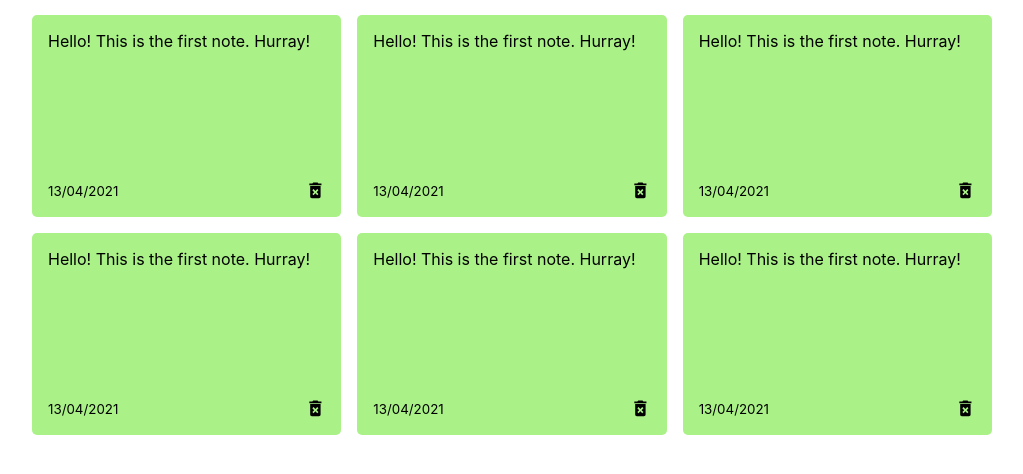
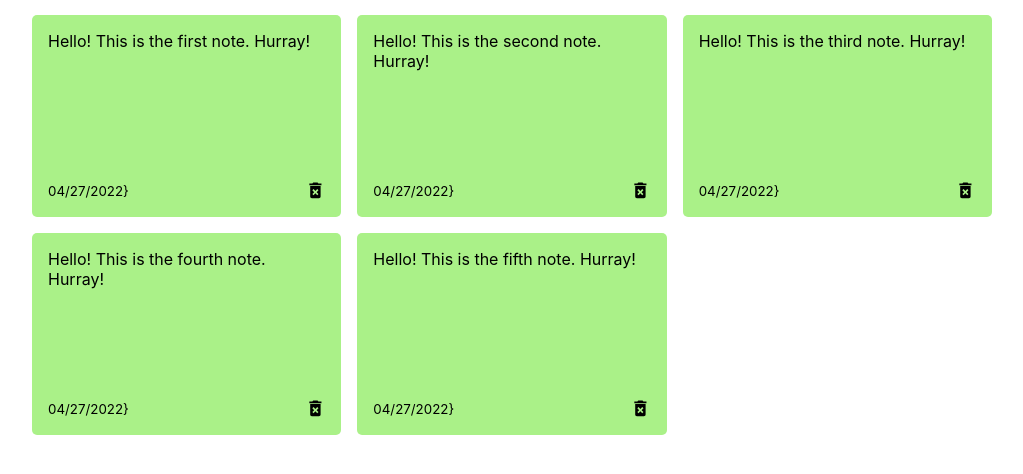
Before and after one commit to qgarcia95/quicknotes, a React (Create React App) app: page / in a window 1280 px wide. Shown: the top 474 px of the page, without its empty margins (128-1151 px from the left). Built offline with nearby package versions, Linux system fonts and the light colour scheme.

Commit message:
Changes for Issue 5

```diff
--- a/src/App.js
+++ b/src/App.js
@@ -1,9 +1,39 @@
 import NotesList from "./components/NotesList";
+import {useState} from "react";
+import {nanoid} from "nanoid";
 
 const App = () => {
+  const [notes, setNotes] = useState([
+    {
+    id: nanoid(),
+    text: "Hello! This is the first note. Hurray!",
+    date: "04/27/2022",
+    },
+    {
+      id: nanoid(),
+      text: "Hello! This is the second note. Hurray!",
+      date: "04/27/2022",
+    },
+    {
+      id: nanoid(),
+      text: "Hello! This is the third note. Hurray!",
+      date: "04/27/2022",
+    },
+    {
+      id: nanoid(),
+      text: "Hello! This is the fourth note. Hurray!",
+      date: "04/27/2022",
+    },
+    {
+      id: nanoid(),
+      text: "Hello! This is the fifth note. Hurray!",
+      date: "04/27/2022",
+    }
+  ]);
+
   return(
     <div className="container">
-      <NotesList/>
+      <NotesList notes={notes}/>
     </div>
   )
 }
--- a/src/components/Note.js
+++ b/src/components/Note.js
@@ -1,12 +1,12 @@
 import {MdDeleteForever} from 'react-icons/md'
 
-const Note = () => {
+const Note = ({id, text, date}) => {
     return(
         <div className="note">
-            <span>Hello! This is the first note. Hurray!</span>
+            <span>{text}</span>
             <div className="note-footer">
 
-                <small>13/04/2021</small>
+                <small>{date}}</small>
                 <MdDeleteForever className="delete-icon" size="1.3em"/>
             </div>
         </div>
--- a/src/components/NotesList.js
+++ b/src/components/NotesList.js
@@ -1,14 +1,11 @@
 
 import Note from "./Note";
-const NotesList = () => {
+const NotesList = ({notes}) => {
     return(
         <div className="notes-list">
-            <Note/>
-            <Note/>
-            <Note/>
-            <Note/>
-            <Note/>
-            <Note/>
+            {notes.map((note) => (
+                <Note id={note.id} text={note.text} date={note.date}/>
+            ))}
         </div>
     )
 }
```
